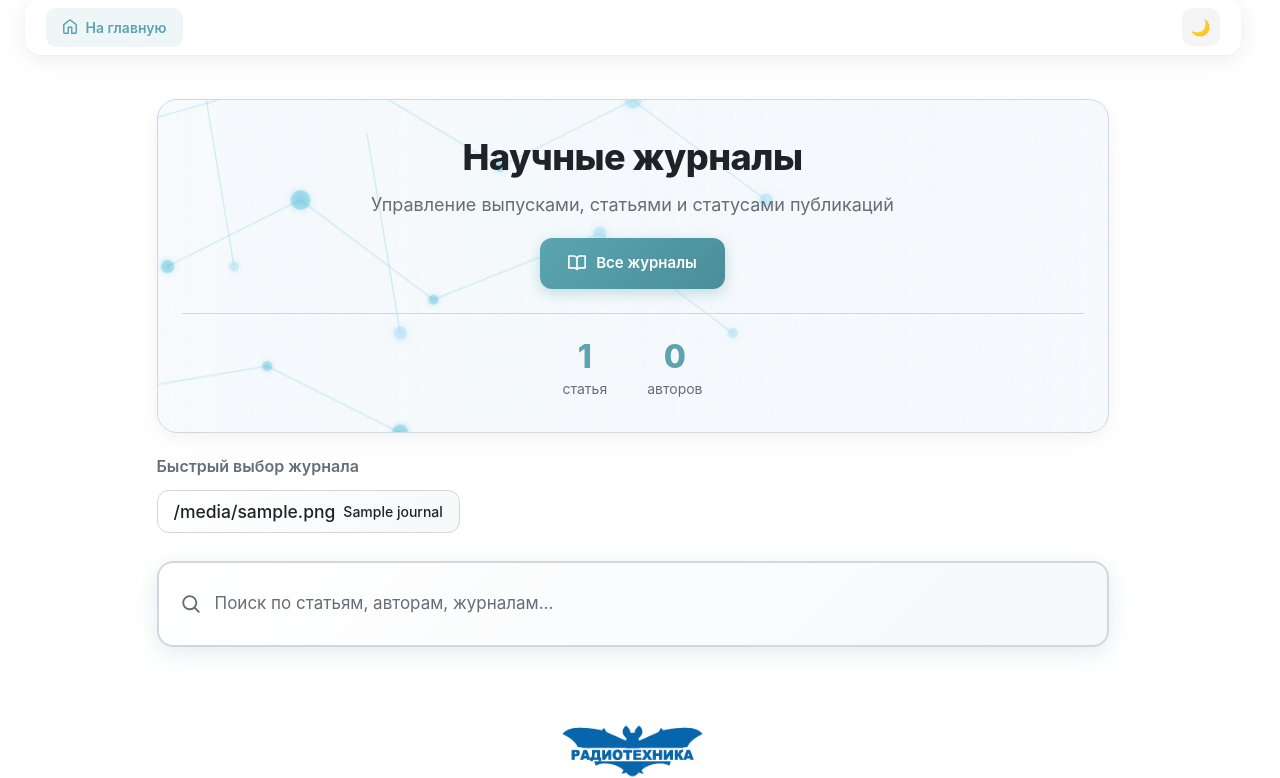
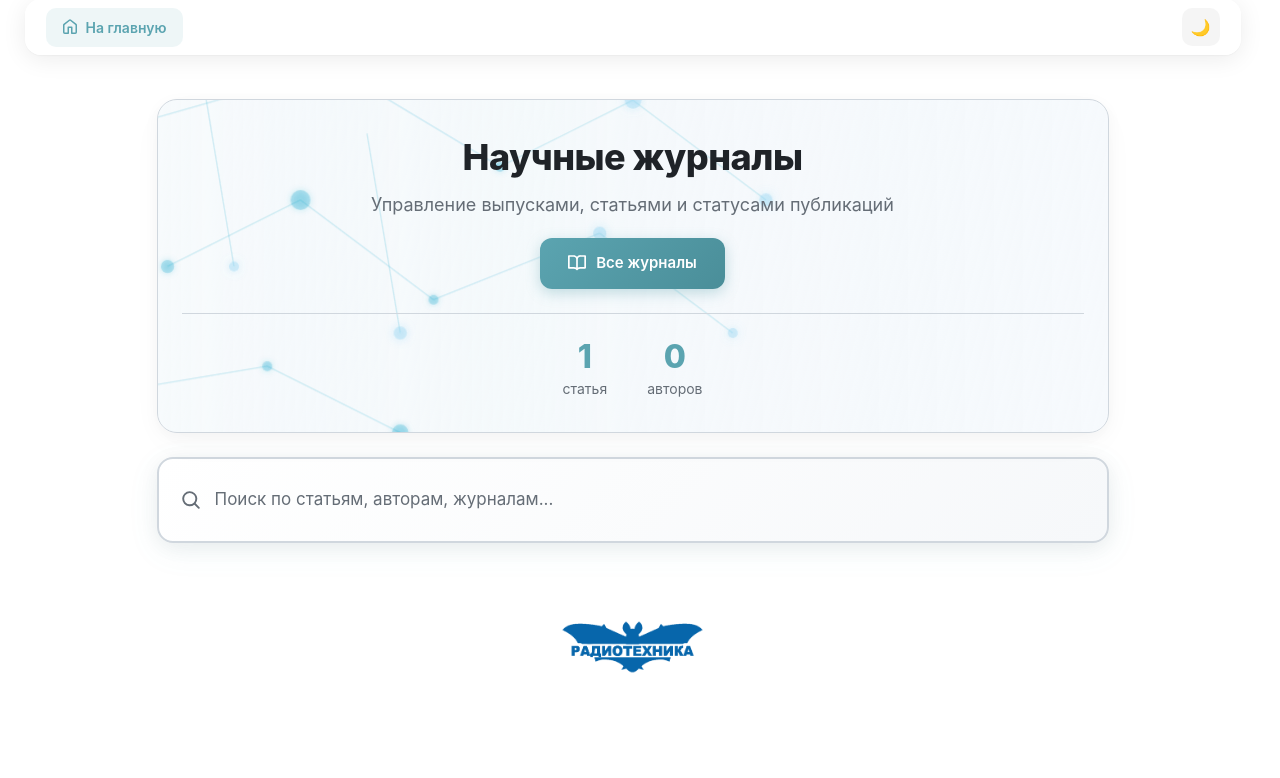
Before and after one commit to glebradiotec/journal_app, a Flask app: template templates/index.html in a window 1280 px wide. Shown: the part 13-791 px from the top of the page. After the commit the page ends 686 px from the top, so only its background shows below. Run offline with Flask 3, Linux system fonts and the light colour scheme; the template is opened without the code that fills it: most values are stand-ins (such as "Sample title", 1, 10 or a date in 2020); some libraries are stand-ins or nearby versions.

Commit message:
Remove quick journal picker from home page
Co-authored-by: Cursor <cursoragent@cursor.com>

```diff
--- a/templates/index.html
+++ b/templates/index.html
@@ -177,21 +177,6 @@
             </div>
         </div>
     </div>
-
-    <!-- Быстрый выбор журнала -->
-    {% if journals_with_icons %}
-    <div class="home-journals-quick">
-        <h2 class="home-journals-quick-title">Быстрый выбор журнала</h2>
-        <div class="home-journals-quick-grid">
-            {% for journal, icon in journals_with_icons %}
-            <a href="/journal/{{ journal.id }}" class="home-journal-chip" title="{{ journal.name }}">
-                <span class="home-journal-chip-icon" aria-hidden="true">{{ icon }}</span>
-                <span class="home-journal-chip-name">{{ journal.name }}</span>
-            </a>
-            {% endfor %}
-        </div>
-    </div>
-    {% endif %}
 
     <!-- Search Section -->
     <div class="home-search-section">
@@ -567,58 +552,6 @@ document.addEventListener('DOMContentLoaded', function() {
     color: var(--color-fg-muted);
 }
 
-/* Быстрый выбор журнала */
-.home-journals-quick {
-    margin-bottom: 28px;
-}
-
-.home-journals-quick-title {
-    font-size: 16px;
-    font-weight: 600;
-    color: var(--color-fg-muted);
-    margin: 0 0 14px 0;
-}
-
-.home-journals-quick-grid {
-    display: flex;
-    flex-wrap: wrap;
-    gap: 10px;
-}
-
-.home-journal-chip {
-    display: inline-flex;
-    align-items: center;
-    gap: 8px;
-    padding: 10px 16px;
-    background: linear-gradient(135deg, var(--color-canvas-default) 0%, var(--color-canvas-subtle) 100%);
-    border: 1px solid var(--color-border-default);
-    border-radius: 12px;
-    text-decoration: none;
-    color: var(--color-fg-default);
-    font-size: 14px;
-    font-weight: 500;
-    transition: border-color 0.2s, box-shadow 0.2s, color 0.2s;
-    max-width: 100%;
-}
-
-.home-journal-chip:hover {
-    border-color: var(--color-accent-emphasis);
-    box-shadow: 0 4px 12px rgba(91, 164, 176, 0.15);
-    color: var(--color-accent-fg);
-}
-
-.home-journal-chip-icon {
-    font-size: 1.25em;
-    line-height: 1;
-    flex-shrink: 0;
-}
-
-.home-journal-chip-name {
-    overflow: hidden;
-    text-overflow: ellipsis;
-    white-space: nowrap;
-}
-
 .home-search-row {
     display: flex;
     flex-direction: column;
@@ -918,9 +851,6 @@ document.addEventListener('DOMContentLoaded', function() {
     .home-hero-title { font-size: 28px; }
     .home-hero-actions { flex-direction: column; }
     .home-btn { justify-content: center; }
-    .home-journals-quick-grid { gap: 8px; }
-    .home-journal-chip { padding: 8px 12px; font-size: 13px; }
-    .home-journal-chip-name { white-space: normal; max-width: 180px; }
     .home-search-wrapper { flex-wrap: wrap; }
     .home-search-input { min-width: 100%; }
     .home-article-footer { flex-direction: column; gap: 12px; align-items: flex-start; }
```
Also changed, not shown: routes_public.py (+1 -49 lines).
